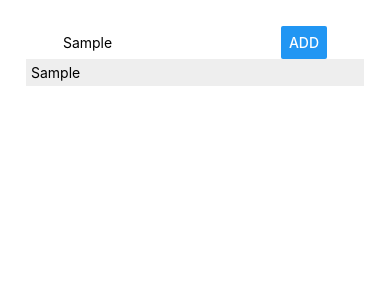
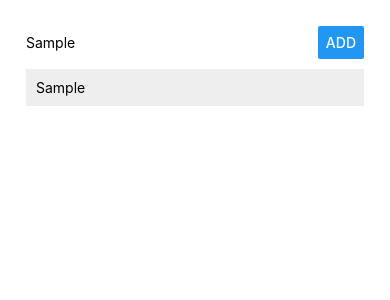
Before and after one commit to dinoooop/place-project, a React Native app: screen / in a window 390 px wide. Both pictures are taken after typing "Sample" into the empty fields and a click on the button "ADD". Shown: the top 300 px of the page. Built offline with nearby package versions, Linux system fonts and the light colour scheme.

Commit message:
style change

```diff
--- a/App.js
+++ b/App.js
@@ -64,8 +64,10 @@ const styles = StyleSheet.create({
   },
   inputContainer: {
     // flex: 1,
+    width:"100%",
     flexDirection: "row",
     justifyContent: "space-between",
+    paddingBottom: 10
   },
   placeInput: {
     width: "70%"
--- a/src/components/ListItem/ListItem.js
+++ b/src/components/ListItem/ListItem.js
@@ -10,8 +10,8 @@ const listItem = (props) =>  (
 const styles = StyleSheet.create({
 	listItem: {
 		width: "100%",
-		marginBottom:5,
-		padding: 5,
+		marginBottom: 2,
+		padding: 10,
 		backgroundColor: "#eee"
 	}
 });
```
